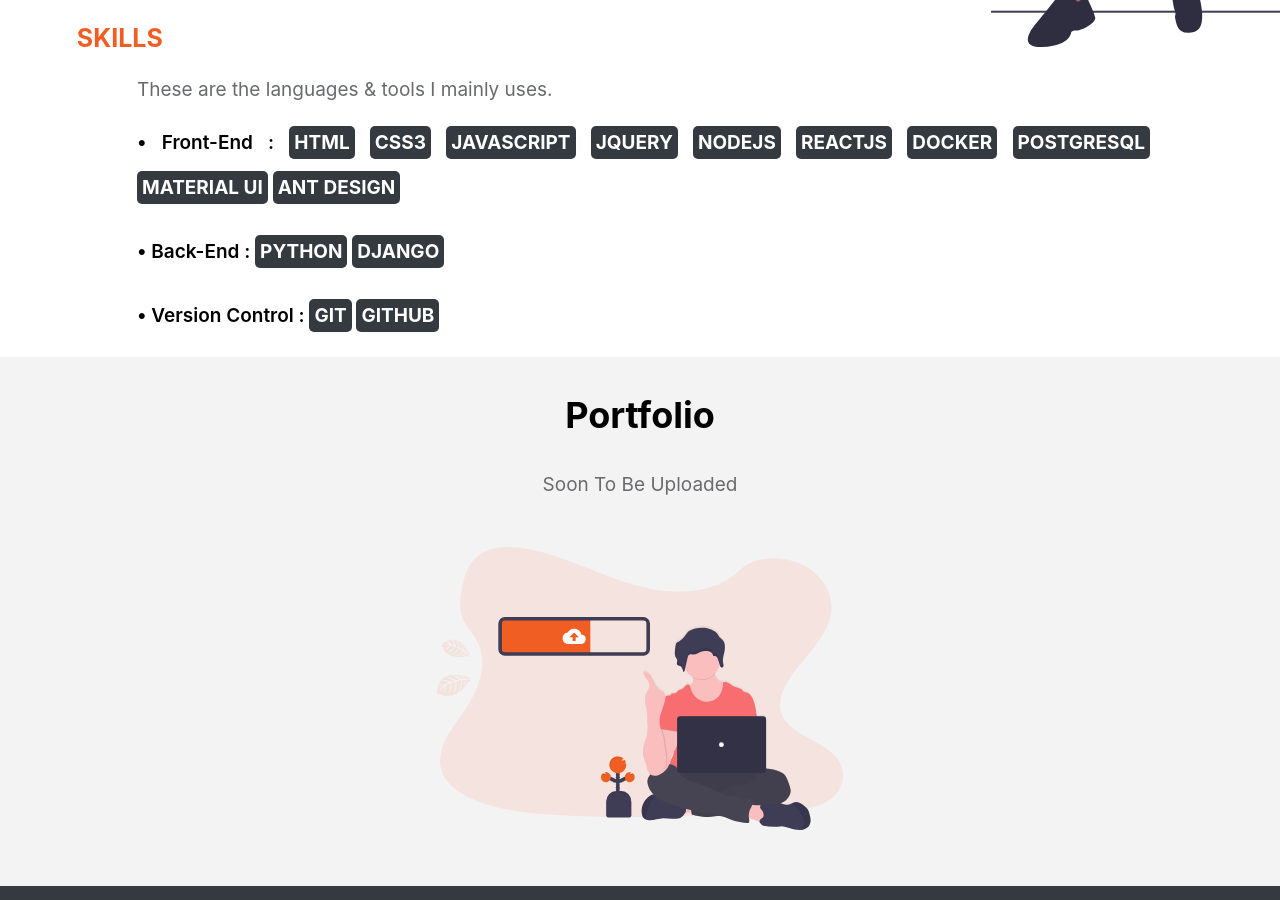
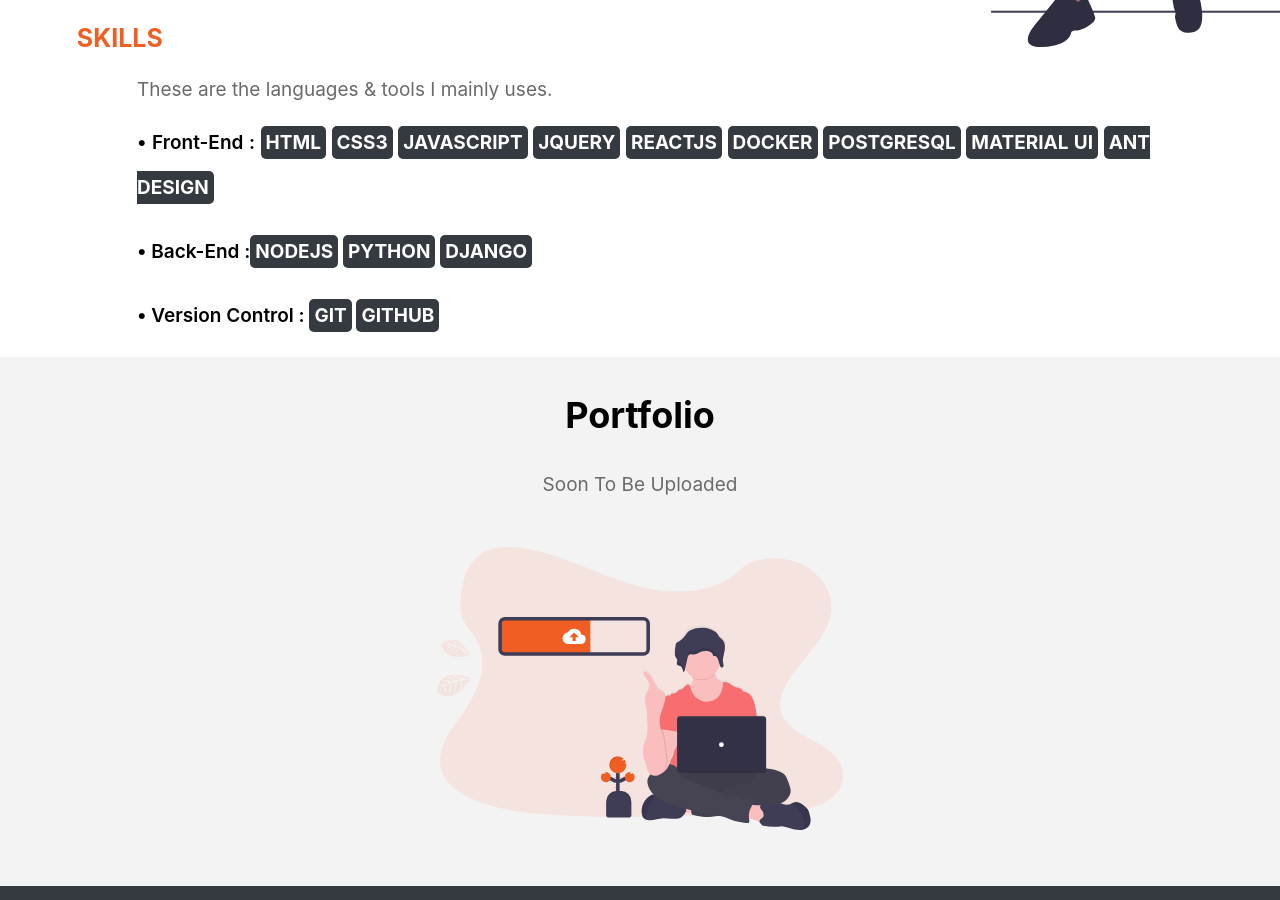
Before and after one commit to keanu027/portfolio, a React (Create React App) app: page / in a window 1280 px wide. Shown: the part 1600-2500 px from the top of the page. Built offline with nearby package versions, Linux system fonts and the light colour scheme.

Commit message:
Update About

```diff
--- a/src/components/about.js
+++ b/src/components/about.js
@@ -76,7 +76,6 @@
                 <span className="skills-icons">CSS3</span>{" "}
                 <span className="skills-icons">JAVASCRIPT</span>{" "}
                 <span className="skills-icons">JQUERY</span>{" "}
-                <span className="skills-icons">NODEJS</span>{" "}
                 <span className="skills-icons">REACTJS</span>{" "}
                 <span className="skills-icons">DOCKER</span>{" "}
                 <span className="skills-icons">POSTGRESQL</span>{" "}
@@ -86,7 +85,9 @@
             </p>
             <p className="skill-content">
               <span className="skills-container">
-                • Back-End : <span className="skills-icons">PYTHON</span>{" "}
+                • Back-End :
+                <span className="skills-icons">NODEJS</span>{" "}
+                 <span className="skills-icons">PYTHON</span>{" "}
                 <span className="skills-icons">DJANGO</span>
               </span>
             </p>
```
